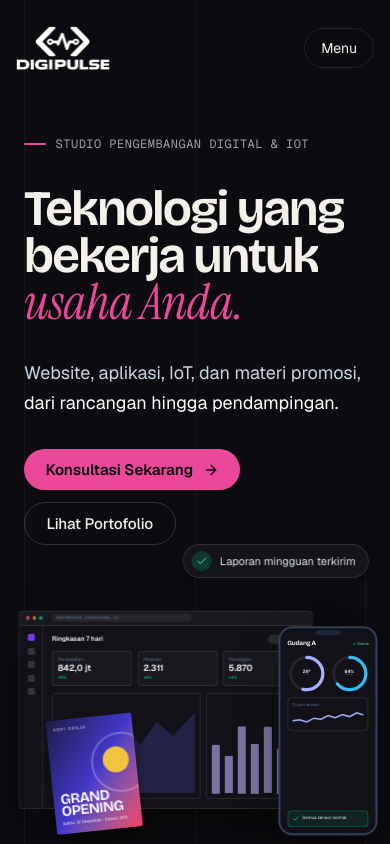
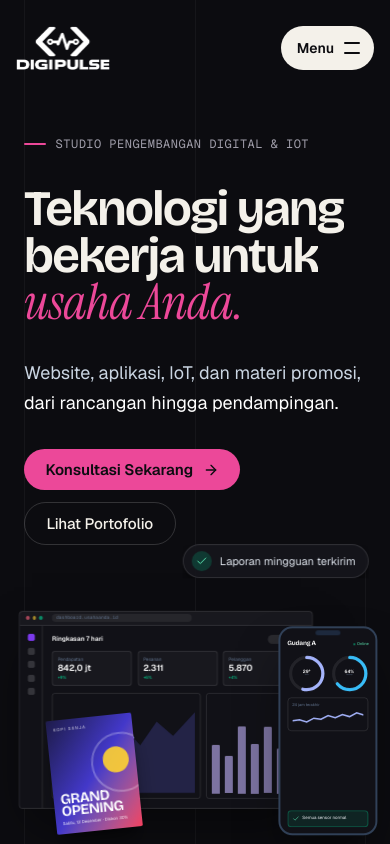
Before and after one commit to digipulse26/digipulse, a React (Vite) app: page / in a window 390 px wide. Shown: the top 844 px of the page. Built offline with nearby package versions, Linux system fonts and the light colour scheme.

Commit message:
Make mobile menu button solid and high-contrast

```diff
--- a/src/components/Navbar.jsx
+++ b/src/components/Navbar.jsx
@@ -64,8 +64,13 @@ export default function Navbar() {
 
         <div className="flex items-center gap-3">
           <ConsultLink className="btn btn-cta hidden sm:inline-flex !py-2.5 !px-4 !text-sm">Konsultasi Sekarang <ArrowRight className="w-4 h-4" /></ConsultLink>
-          <button className="lg:hidden h-10 px-4 text-sm border rule rounded-full hover:border-white/30 transition-colors" onClick={() => setOpen(!open)} aria-label={open ? 'Tutup menu' : 'Buka menu'} aria-expanded={open}>
-            {open ? "Tutup" : "Menu"}
+          {/* Tombol menu HP: solid dan kontras, ikon garis berubah menjadi silang saat terbuka */}
+          <button className={`lg:hidden h-11 pl-4 pr-3.5 inline-flex items-center gap-2.5 rounded-full text-sm font-semibold transition-colors ${open ? 'bg-accent text-[#0C0C10]' : 'bg-[#F4F1EA] text-[#0C0C10]'}`} onClick={() => setOpen(!open)} aria-label={open ? 'Tutup menu' : 'Buka menu'} aria-expanded={open}>
+            {open ? 'Tutup' : 'Menu'}
+            <span className="relative w-4 h-3" aria-hidden="true">
+              <i className={`absolute left-0 w-4 h-[2px] rounded bg-current transition-all duration-300 ${open ? 'top-[5px] rotate-45' : 'top-0'}`} />
+              <i className={`absolute left-0 w-4 h-[2px] rounded bg-current transition-all duration-300 ${open ? 'top-[5px] -rotate-45' : 'top-[10px]'}`} />
+            </span>
           </button>
         </div>
       </div>
```
